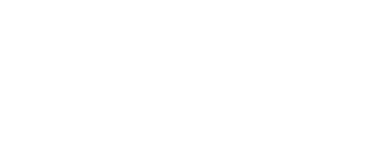
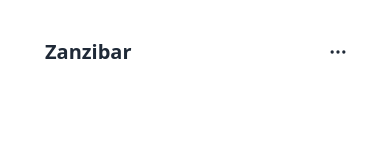
Before and after one commit to Mugogo-Inc/mustar, a Next.js app: page / in a window 390 px wide. Shown: the top 160 px of the page. Built offline with nearby package versions, Linux system fonts and the light colour scheme.

Commit message:
nav without any libraries

```diff
--- /dev/null
+++ b/components/Navbar.jsx
@@ -0,0 +1,66 @@
+import React, { useState } from "react";
+import Link from "next/link";
+import { RxCross2 } from "react-icons/rx";
+
+const Navbar = () => {
+  const [isOpen, setIsOpen] = useState(false);
+
+  return (
+    <div className="navbar bg-base-100 relative">
+      <div className="flex-none"></div>
+      <div className="flex-1">
+        <button
+          className={isOpen ? "hidden" : "btn btn-ghost normal-case text-xl"}
+        >
+          Zanzibar
+        </button>
+      </div>
+
+      <div
+        className={
+          isOpen
+            ? "  bg-base-200 border rounded-md border-green-400 w-full"
+            : " hidden sm:flex  "
+        }
+      >
+        <div className="block p-4 m-auto text-center text-2xl sm:text-base sm:flex bg-base-200 sm:bg-base-100">
+          <i className="sm:hidden">
+            {" "}
+            <RxCross2 onClick={() => setIsOpen(!isOpen)} />
+          </i>
+          <Link href=" " className={isOpen ? "block " : " m-2"}>
+            About
+          </Link>
+          <Link href="" className={isOpen ? "block " : " m-2"}>
+            About
+          </Link>
+          <Link href="" className={isOpen ? "block" : " m-2"}>
+            About
+          </Link>
+        </div>
+      </div>
+      <div className="flex-none sm:hidden">
+        <button
+          className={isOpen ? "hidden " : "btn btn-square btn-ghost"}
+          onClick={() => setIsOpen(!isOpen)}
+        >
+          <svg
+            xmlns="http://www.w3.org/2000/svg"
+            fill="none"
+            viewBox="0 0 24 24"
+            className="inline-block w-5 h-5 stroke-current"
+          >
+            <path
+              strokeLinecap="round"
+              strokeLinejoin="round"
+              strokeWidth="2"
+              d="M5 12h.01M12 12h.01M19 12h.01M6 12a1 1 0 11-2 0 1 1 0 012 0zm7 0a1 1 0 11-2 0 1 1 0 012 0zm7 0a1 1 0 11-2 0 1 1 0 012 0z"
+            ></path>
+          </svg>
+        </button>
+      </div>
+    </div>
+  );
+};
+
+export default Navbar;
--- a/pages/index.js
+++ b/pages/index.js
@@ -1,16 +1,17 @@
 import Head from "next/head";
 import Image from "next/image";
 import { Inter } from "@next/font/google";
-import styles from "../styles/Home.module.css";
+import Navbar from "../components/Navbar";
 
 const inter = Inter({ subsets: ["latin"] });
 
 export default function Home() {
   return (
-    <>
+    <div className="p-5 sm:p-10">
       <Head>
         <title>Hello Star</title>
       </Head>
-    </>
+      <Navbar />
+    </div>
   );
 }
--- a/styles/globals.css
+++ b/styles/globals.css
@@ -1,7 +1,3 @@
 @tailwind base;
 @tailwind components;
 @tailwind utilities;
-
-.topp{
-    top: -100px;
-}
```
